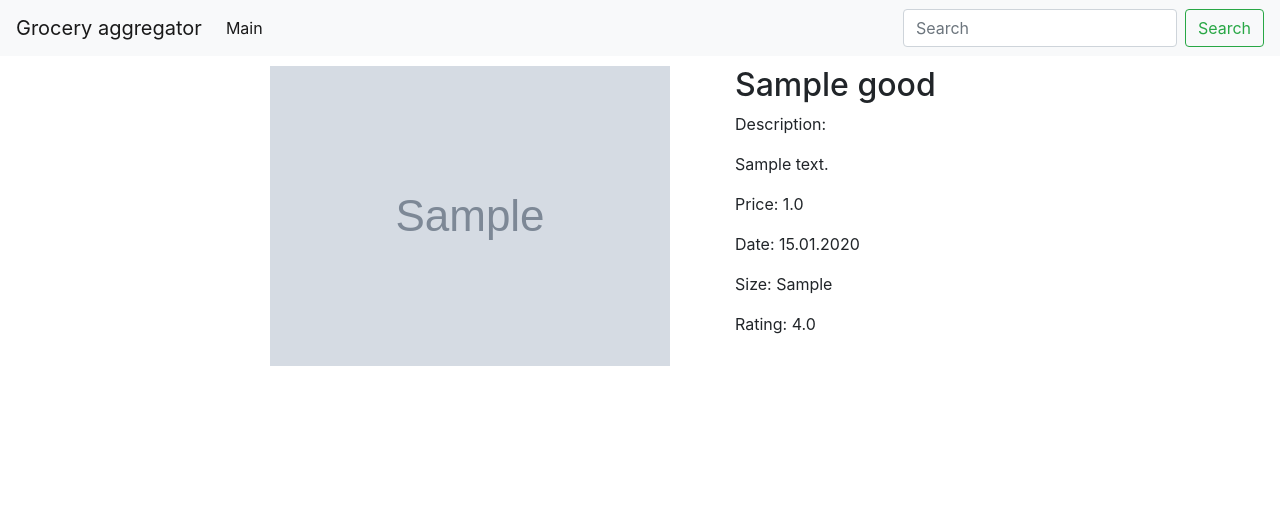
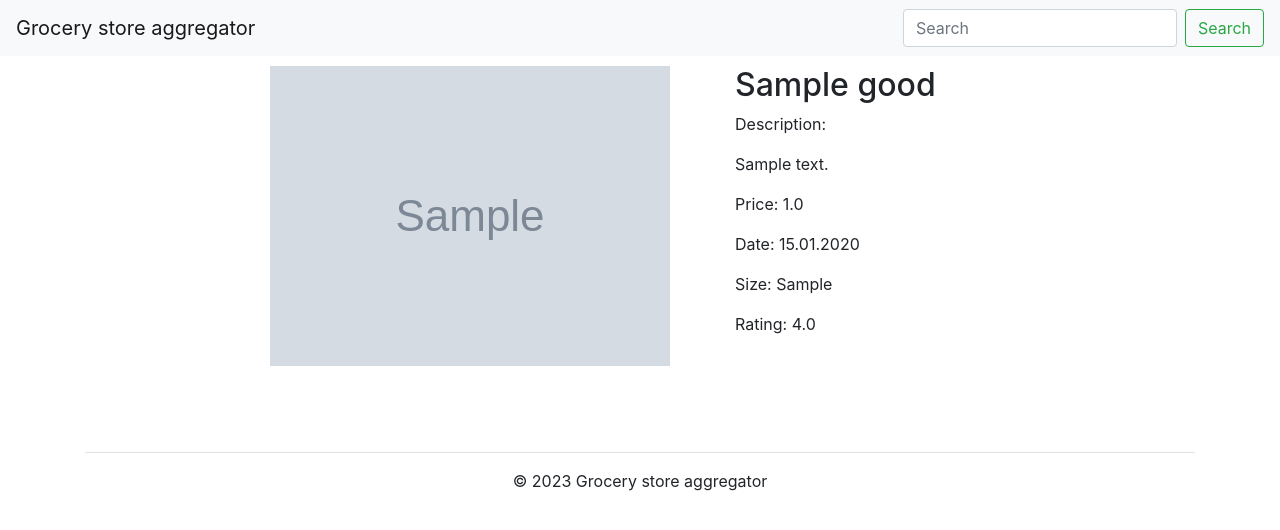
Before and after one commit to Didod5/Grocery_store_aggregator, a Flask app: page /product/1 in a window 1280 px wide. Shown: the top 530 px of the page. Run offline with Flask 3, Linux system fonts and the light colour scheme; tables that the repository leaves empty hold one stand-in row (values such as "Sample post"); grey boxes marked "Sample" are stand-in pictures; some libraries are stand-ins or nearby versions.

Commit message:
Footer, header, styles

```diff
--- a/webapp/templates/base.html
+++ b/webapp/templates/base.html
@@ -13,6 +13,7 @@
     <style>
       .categories {
         padding: 1px;
+        margin-top: 30px;
         margin-left: -30px;
         position: relative;
         right: 100px;
@@ -58,6 +59,13 @@
         </div>
       </div>
     </div>
+    <div class="container">
+      <footer class="py-3 my-4">
+        <ul class="nav justify-content-center border-bottom pb-3 mb-3">
+        </ul>
+        <p class="text-center text-body-secondary">© 2023 Grocery store aggregator</p>
+      </footer>
+    </div>
     <!-- Optional JavaScript -->
     <!-- jQuery first, then Popper.js, then Bootstrap JS -->
     <script src="https://code.jquery.com/jquery-3.3.1.slim.min.js" integrity="sha384-q8i/X+965DzO0rT7abK41JStQIAqVgRVzpbzo5smXKp4YfRvH+8abtTE1Pi6jizo" crossorigin="anonymous"></script>
--- a/webapp/templates/menu.html
+++ b/webapp/templates/menu.html
@@ -1,14 +1,11 @@
 <nav class="navbar navbar-expand-lg navbar-light bg-light">
-    <a class="navbar-brand" href="#">Grocery aggregator</a>
+    <a class="navbar-brand" href="/">Grocery store aggregator</a>
     <button class="navbar-toggler" type="button" data-toggle="collapse" data-target="#navbarSupportedContent" aria-controls="navbarSupportedContent" aria-expanded="false" aria-label="Toggle navigation">
       <span class="navbar-toggler-icon"></span>
     </button>
 
     <div class="collapse navbar-collapse" id="navbarSupportedContent">
         <ul class="navbar-nav mr-auto">
-            <li class="nav-item active">
-                <a class="nav-link" href="/">Main <span class="sr-only">(current)</span></a>
-            </li>
         </ul>
       <form class="form-inline my-2 my-lg-0" action="/" method="get">
         <input class="form-control mr-sm-2" type="search" placeholder="Search" aria-label="Search" name="q">
```
